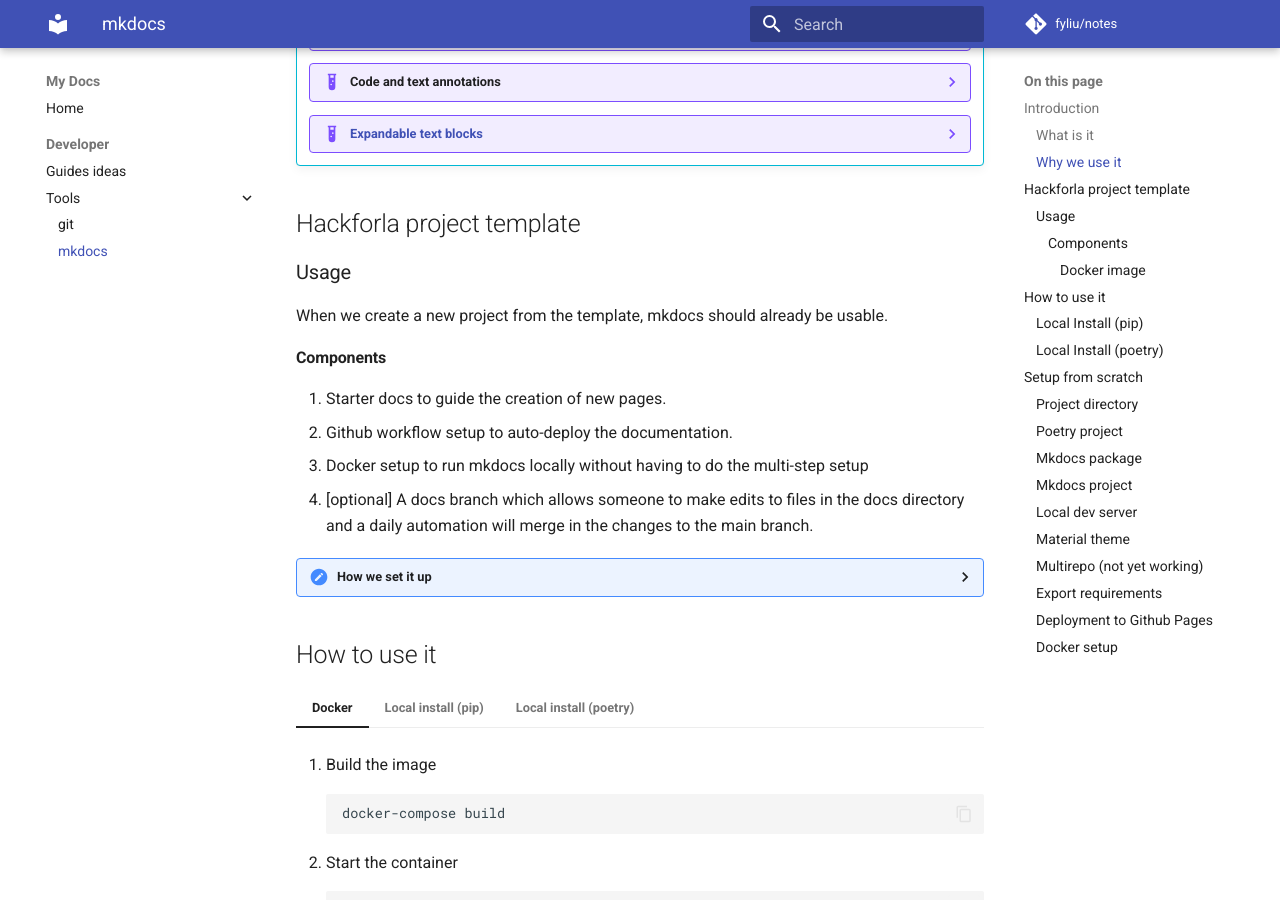
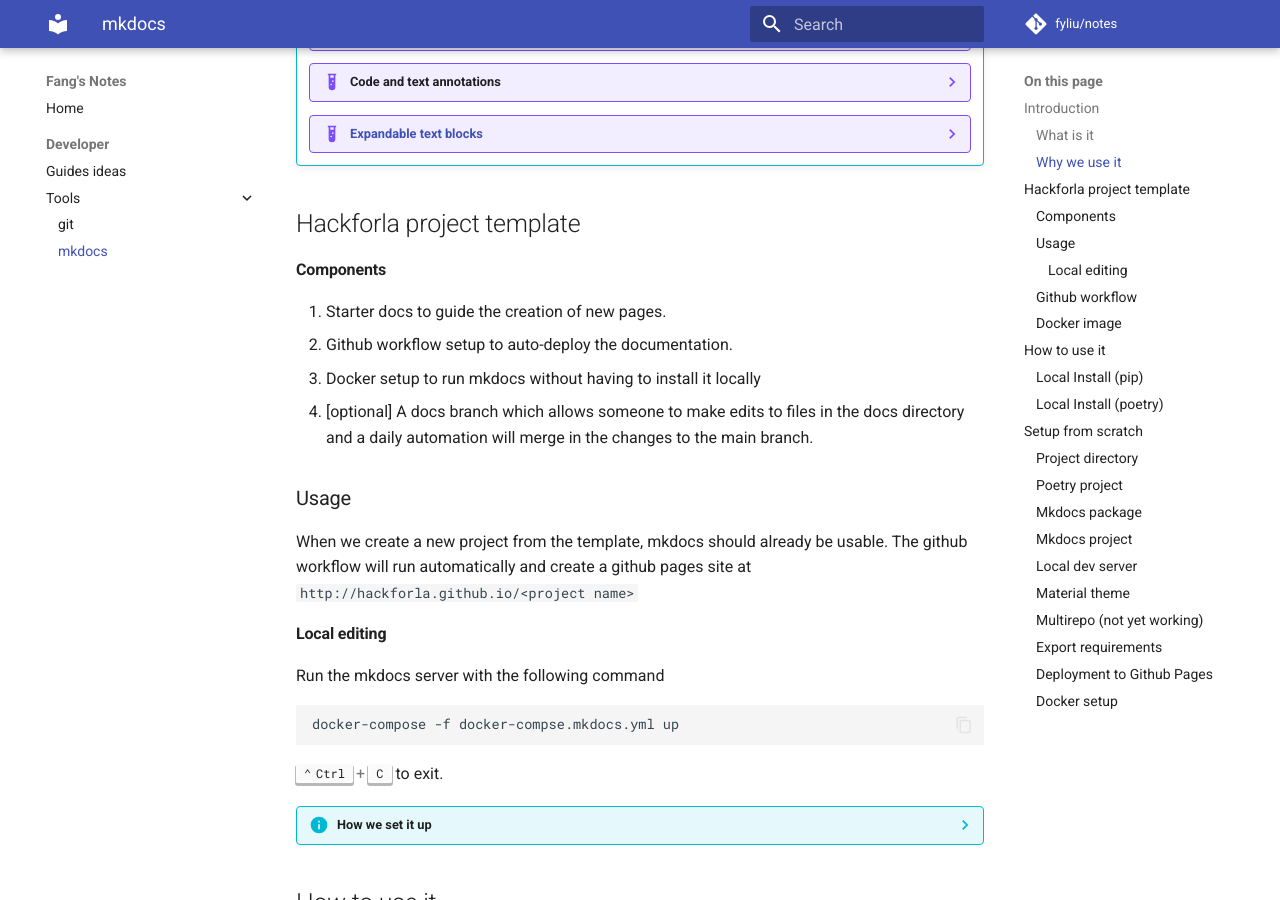
Before and after one commit to fyliu/fyliu.github.io, an MkDocs documentation site: the page built from docs/mkdocs.md, in a window 1280 px wide and 900 px high, scrolled down 669 px. Built offline with MkDocs 1.6.1 and Material for MkDocs 9.7.7, drawn with Linux system fonts in a browser that asks for light colours; comment, search, counter and statistics services are not loaded.

Commit message:
update docs for setting up new project template

````diff
--- a/docker-compose.yml
+++ b/docker-compose.yml
@@ -1,12 +1,13 @@
 version: "3.9"
 services:
   mkdocs:
+    #image: fyliu/local-mkdocs:testing
     build:
       context: .
       dockerfile: Dockerfile
     container_name: mkdocs
-    command: mkdocs serve -a "0.0.0.0:8001"
+    command: mkdocs serve -a "0.0.0.0:8000"
     ports:
-      - "8001:8001"
+      - "8000:8000"
     volumes:
       - .:/app
--- a/docs/mkdocs.md
+++ b/docs/mkdocs.md
@@ -52,23 +52,80 @@
 
 ## Hackforla project template
 
-### Usage
-
-When we create a new project from the template, mkdocs should already be usable.
-
 #### Components
 
 1. Starter docs to guide the creation of new pages.
 1. Github workflow setup to auto-deploy the documentation.
-1. Docker setup to run mkdocs locally without having to do the multi-step setup
+1. Docker setup to run mkdocs without having to install it locally
 1. [optional] A docs branch which allows someone to make edits to files in the docs directory and a daily automation will merge in the changes to the main branch.
 
-??? "How we set it up"
+### Usage
 
-    ##### Docker image
+When we create a new project from the template, mkdocs should already be usable. The github workflow will run automatically and create a github pages site at `http://hackforla.github.io/<project name>`
 
-    There's a docker image that contains the standard mkdocs setup we use at Hack for LA. It contains all the plugins that some project is using. If your project requires other ones, Either request one to be added to the image or create your own dockerfile for installing
+#### Local editing
 
+Run the mkdocs server with the following command
+
+``` bash
+docker-compose -f docker-compse.mkdocs.yml up
+```
+
+++ctrl+c++ to exit.
+
+??? info "How we set it up"
+
+    ### Github workflow
+
+    We're using essentially the same workflow described [here](https://squidfunk.github.io/mkdocs-material/publishing-your-site/).
+
+    This builds and publishes the docs on push to the main branch.
+
+    ``` yaml title=".github/workflow/ci.yml"
+    name: ci
+    on:
+      push:
+        branches:
+          - main
+    jobs:
+      deploy:
+        runs-on: ubuntu-latest
+        permissions:
+          contents: write # (1)!
+        steps:
+          - uses: actions/checkout@v2
+          - uses: actions/setup-python@v2
+            with:
+              python-version: 3.x
+          - run: pip install mkdocs-material
+          - run: mkdocs gh-deploy --force
+    ```
+
+    1. Request repo commit permission inside the deploy job.
+
+    ### Docker image
+
+    There's a docker image that contains the standard mkdocs setup we use at Hack for LA. It contains all the plugins that projects are using. If your project requires other ones, Either request one to be added to the image or create your own dockerfile for installing them.
+
+    ??? note "Temporarily, the image is in a personal dockerhub repo `fyliu/local-mkdocs:testing` until it can be moved under a hackforla account. The source repo for the image is [here](https://github.com/fyliu/fyliu.github.io)"
+
+    Projects can use the image by creating a docker-compose.yml file like this
+
+    ``` yaml title="docker-compose.mkdocs.yml"
+    version: "3.9"
+    services:
+      mkdocs:
+        image: fyliu/local-mkdocs:testing
+        container_name: mkdocs # (1)!
+        command: mkdocs serve -a "0.0.0.0:8000"
+        ports:
+          - "8000:8000" # (2)!
+        volumes:
+          - .:/app
+    ```
+
+    1. If the name conflicts with another container, we suggest customizing this with your project name, like `mkdocs-engineering` or `mkdocs-website`.
+    1. If port 8000 is already in use, change this to something like 8001:8000 to expose it on port 8001.
 
 ## How to use it
 
--- a/mkdocs.yml
+++ b/mkdocs.yml
@@ -1,4 +1,4 @@
-site_name: My Docs
+site_name: Fang's Notes
 
 nav:
   - Home: index.md
@@ -8,10 +8,10 @@
   #- MkDocs Material: '!import https://github.com/squidfunk/mkdocs-material?keep_docs_dir=False'
   # - MkdocStrings: '!import https://github.com/mkdocstrings/mkdocstrings?keep_docs_dir=False&docs_dir=docs'
   - Developer:
-    - Guides ideas: guides-ideas.md
-    - Tools:
-      - git: git.md
-      - mkdocs: mkdocs.md
+      - Guides ideas: guides-ideas.md
+      - Tools:
+          - git: git.md
+          - mkdocs: mkdocs.md
     #- MkDocs: [mkdocs/docs/index]
 
 theme:
````
